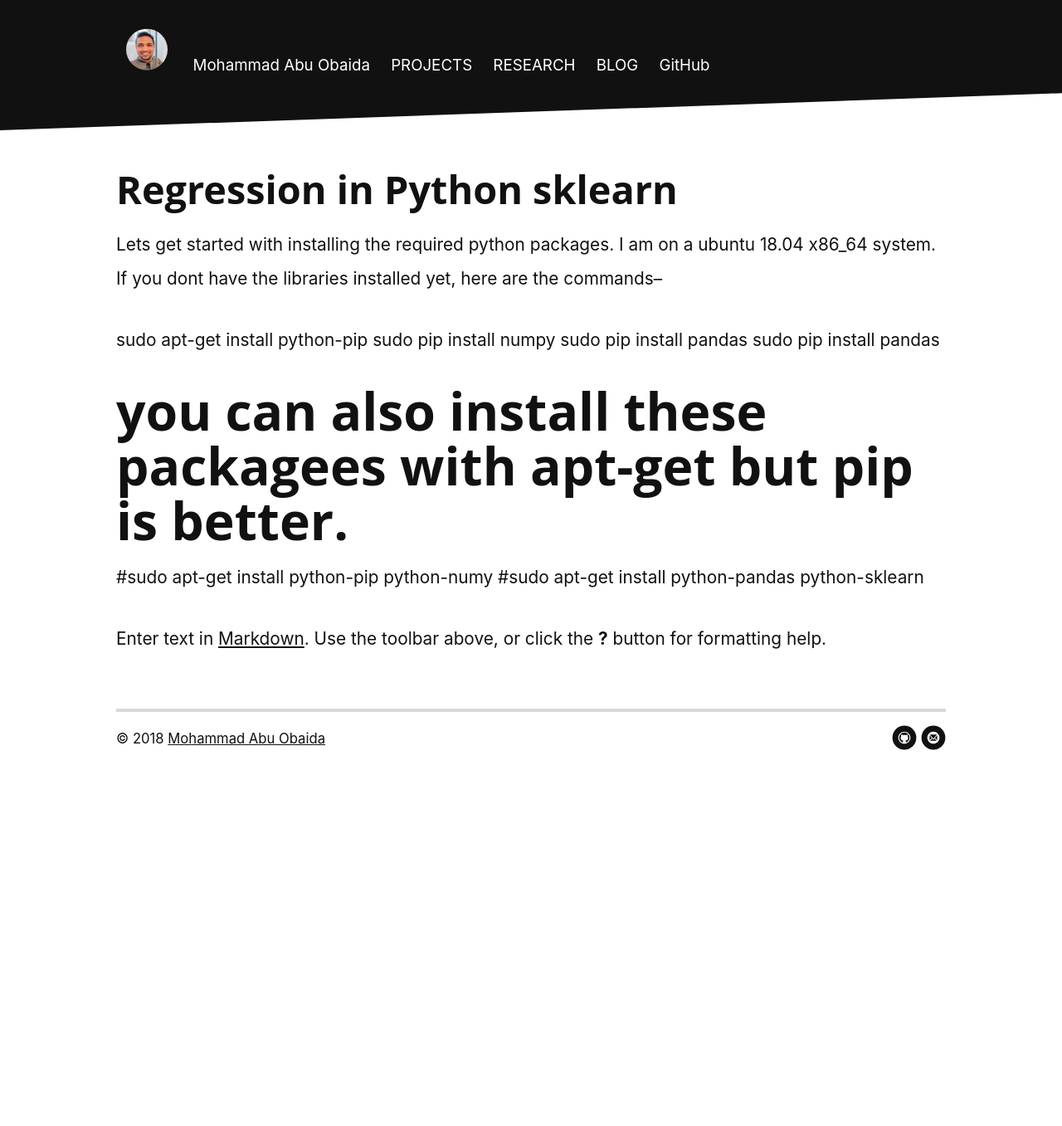
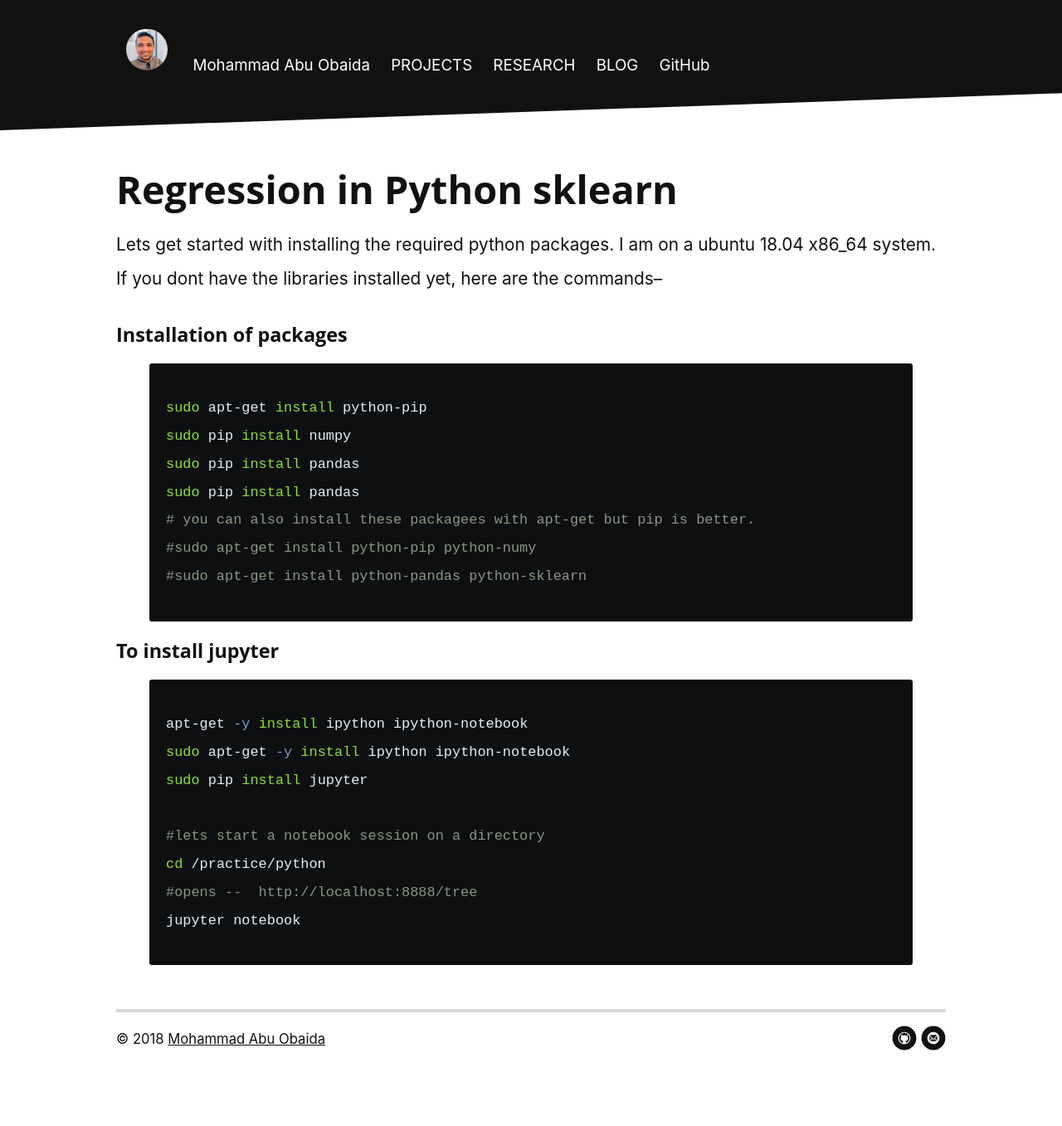
Before and after one commit to summonersRift/summonersrift.github.io, a Jekyll site: the page built from _posts/2018-09-30-sklearn-regression.md, in a window 1280 px wide. Shown: the whole page at 83% size. Built offline with Jekyll 4.4.1, drawn with Linux system fonts in a browser that asks for light colours; nearby versions of some CDN libraries; our own code applies the rules of GitHub Pages for plain Markdown files; before the commit the page ends 996 px from its top, so only the background shows below that.

Commit message:
Update 2018-09-30-sklearn-regression.md

```diff
--- a/_posts/2018-09-30-sklearn-regression.md
+++ b/_posts/2018-09-30-sklearn-regression.md
@@ -5,6 +5,9 @@
 
 Lets get started with installing the required python packages. I am on a ubuntu 18.04 x86_64 system. If you dont have the libraries installed yet, here are the commands--
 
+
+#### Installation of packages
+{% highlight bash %}
 sudo apt-get install python-pip
 sudo pip install numpy
 sudo pip install pandas
@@ -12,6 +15,17 @@
 # you can also install these packagees with apt-get but pip is better.
 #sudo apt-get install python-pip python-numy
 #sudo apt-get install python-pandas python-sklearn
+{% endhighlight %}
 
+#### To install jupyter
+{% highlight bash %}
+apt-get -y install ipython ipython-notebook
+sudo apt-get -y install ipython ipython-notebook
+sudo pip install jupyter
 
-Enter text in [Markdown](http://daringfireball.net/projects/markdown/). Use the toolbar above, or click the **?** button for formatting help.
+#lets start a notebook session on a directory
+cd /practice/python
+#opens --  http://localhost:8888/tree
+jupyter notebook
+
+{% endhighlight %}
```
